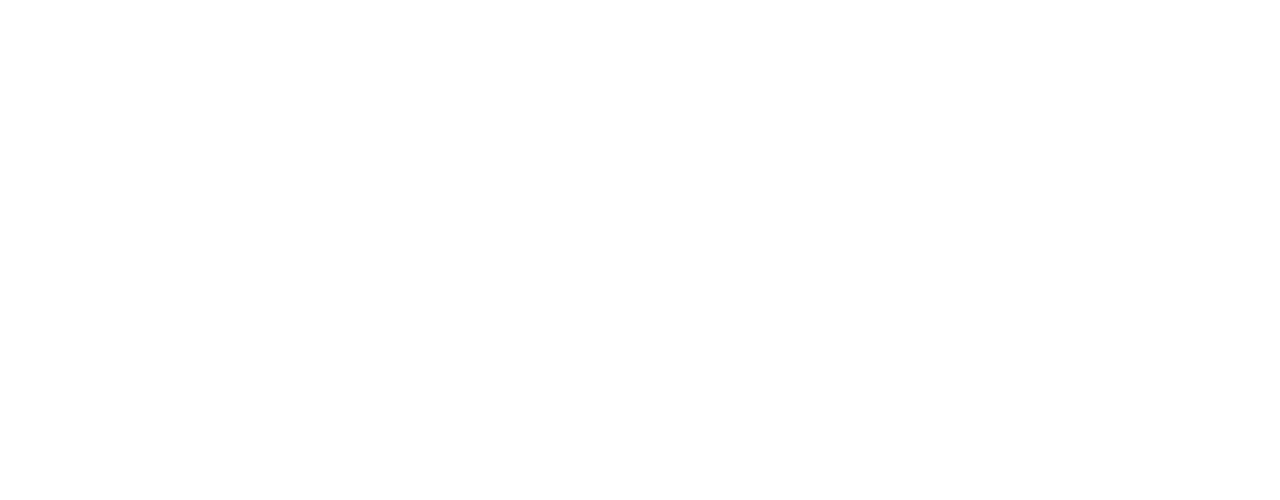
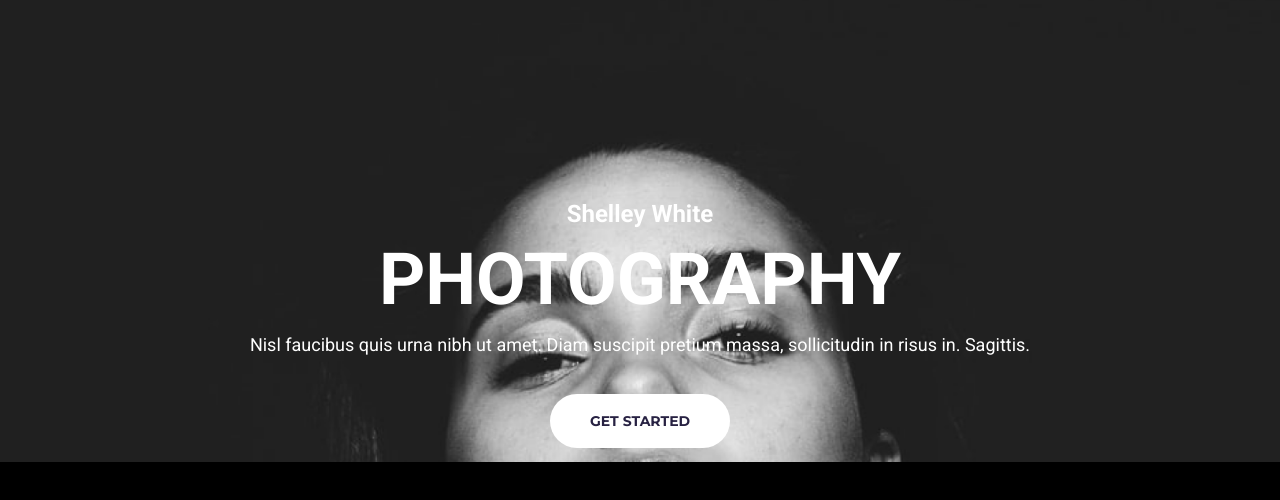
Before and after one commit to UkrValentyna/portfolio-project, a plain HTML site: page index.html in a window 1280 px wide. Drawn offline with nearby package versions, Linux system fonts and the light colour scheme.

Commit message:
Maded index html with content

```diff
--- a/index.html
+++ b/index.html
@@ -27,5 +27,15 @@
       crossorigin="anonymous"
     ></script>
   </head>
-  <body></body>
+  <body>
+    <div class="heading-index-html">
+      <h2>Shelley White</h2>
+      <h1>PHOTOGRAPHY</h1>
+      <p>
+        Nisl faucibus quis urna nibh ut amet. Diam suscipit pretium massa,
+        sollicitudin in risus in. Sagittis.
+      </p>
+      <a href="#" class="button">GET STARTED</a>
+    </div>
+  </body>
 </html>
--- a/styles/portfolio.css
+++ b/styles/portfolio.css
@@ -0,0 +1,48 @@
+:root {
+  --default-font-family: "Roboto", sans-serif;
+  --accent-font-family: "Montserrat", sans-serif;
+}
+
+body {
+  text-align: center;
+  background-color: black;
+}
+h2 {
+  font-family: var(--default-font-family);
+  font-weight: bold;
+  font-size: 24px;
+  color: white;
+}
+h1 {
+  font-family: var(--default-font-family);
+  font-weight: bold;
+  font-size: 72px;
+  color: white;
+}
+p {
+  font-family: var(--default-font-family);
+  font-weight: normal;
+  font-size: 18px;
+  color: white;
+  padding: 0px 120px;
+  margin-bottom: 50px;
+}
+a {
+  text-decoration: none;
+}
+.button {
+  background-color: #ffffff;
+  color: #272142;
+  font-size: 14px;
+  font-weight: bold;
+  font-family: var(--accent-font-family);
+  padding: 18px 40px;
+  border-radius: 50px;
+}
+
+.heading-index-html {
+  padding: 200px 10px 30px 10px;
+  background-image: url(/images/main-foto.png);
+  background-repeat: no-repeat;
+  background-size: cover;
+}
```
Also changed, not shown: images/bg.png (added), images/main-foto.png (added).
